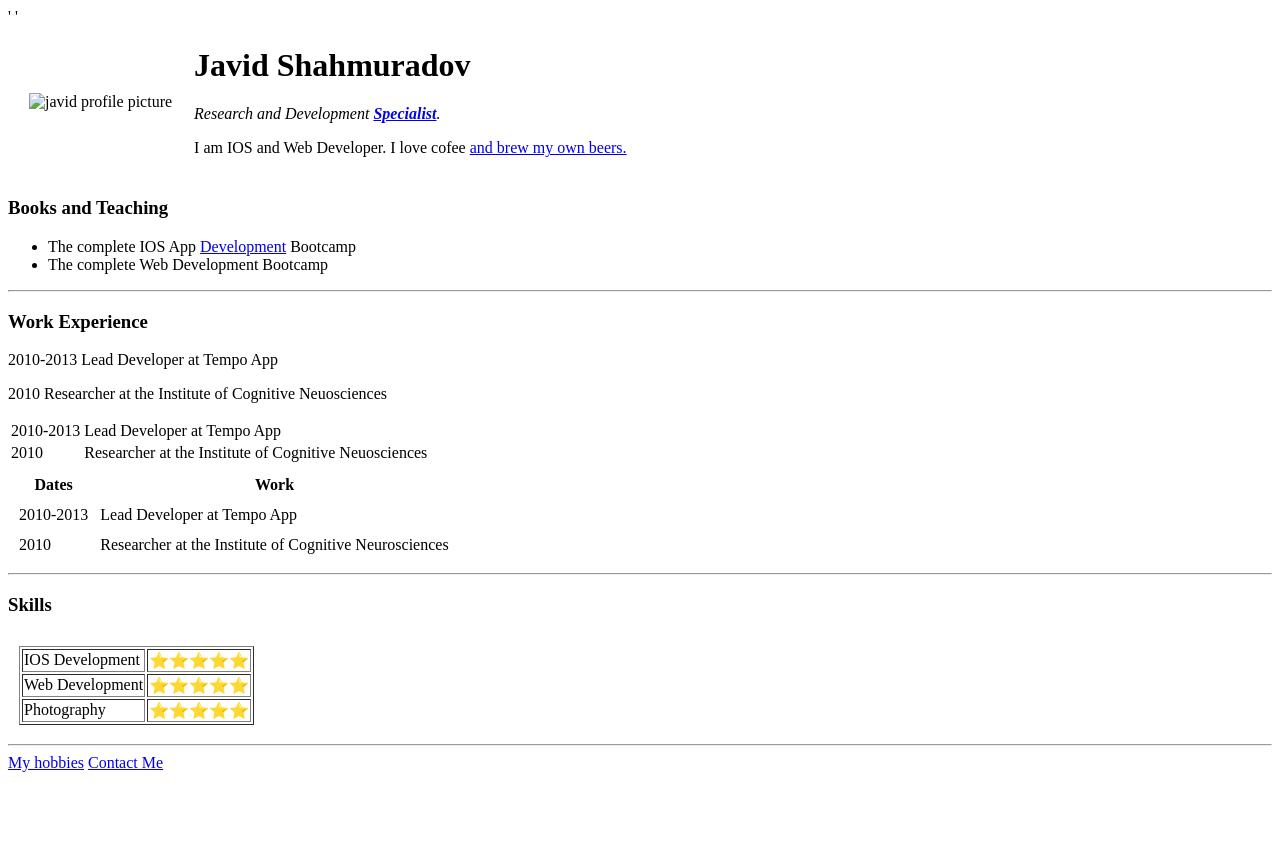
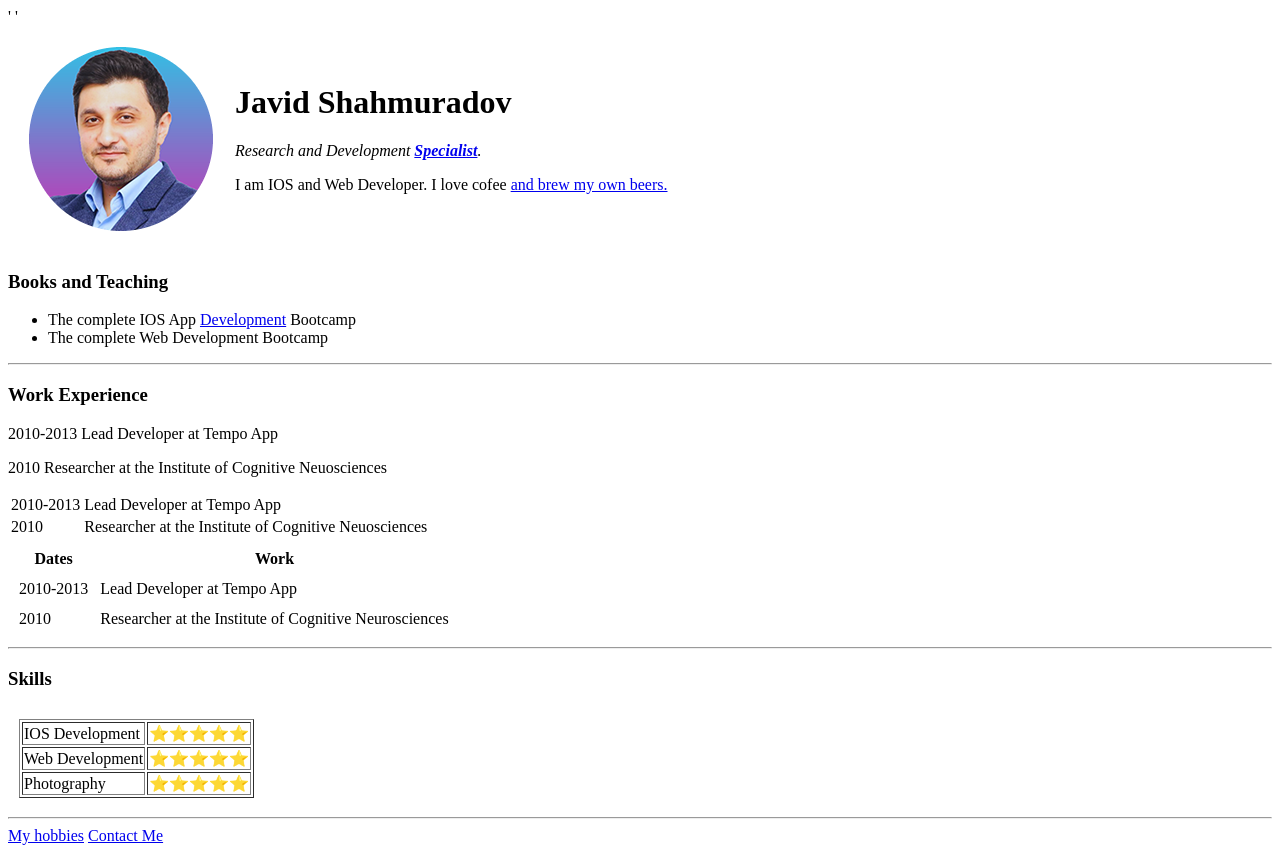
Before and after one commit to javidshah/cv, a plain HTML site: page index.html in a window 1280 px wide. Before the commit the page ends 800 px from the top, so only its background shows below. Drawn offline with Linux system fonts and the light colour scheme.

Commit message:
Update index.html

```diff
--- a/index.html
+++ b/index.html
@@ -9,7 +9,7 @@
 <body>
   <table cellspacing="20">
     <tr>
-      <td><img src="javid.png" alt="javid profile picture"></td>
+      <td><img src="https://raw.githubusercontent.com/javidshah/cv/main/Images/javid.png" alt="javid profile picture"></td>
       <td><h1>Javid Shahmuradov</h1>
     <p><em>Research and Development <strong> <a href="http://javidshah.info/">Specialist</a></strong>.</em></p>
     <p>I am  IOS and Web Developer. I love cofee <a href="https://baku.ws/">and brew my own beers.</a> </p>
```
